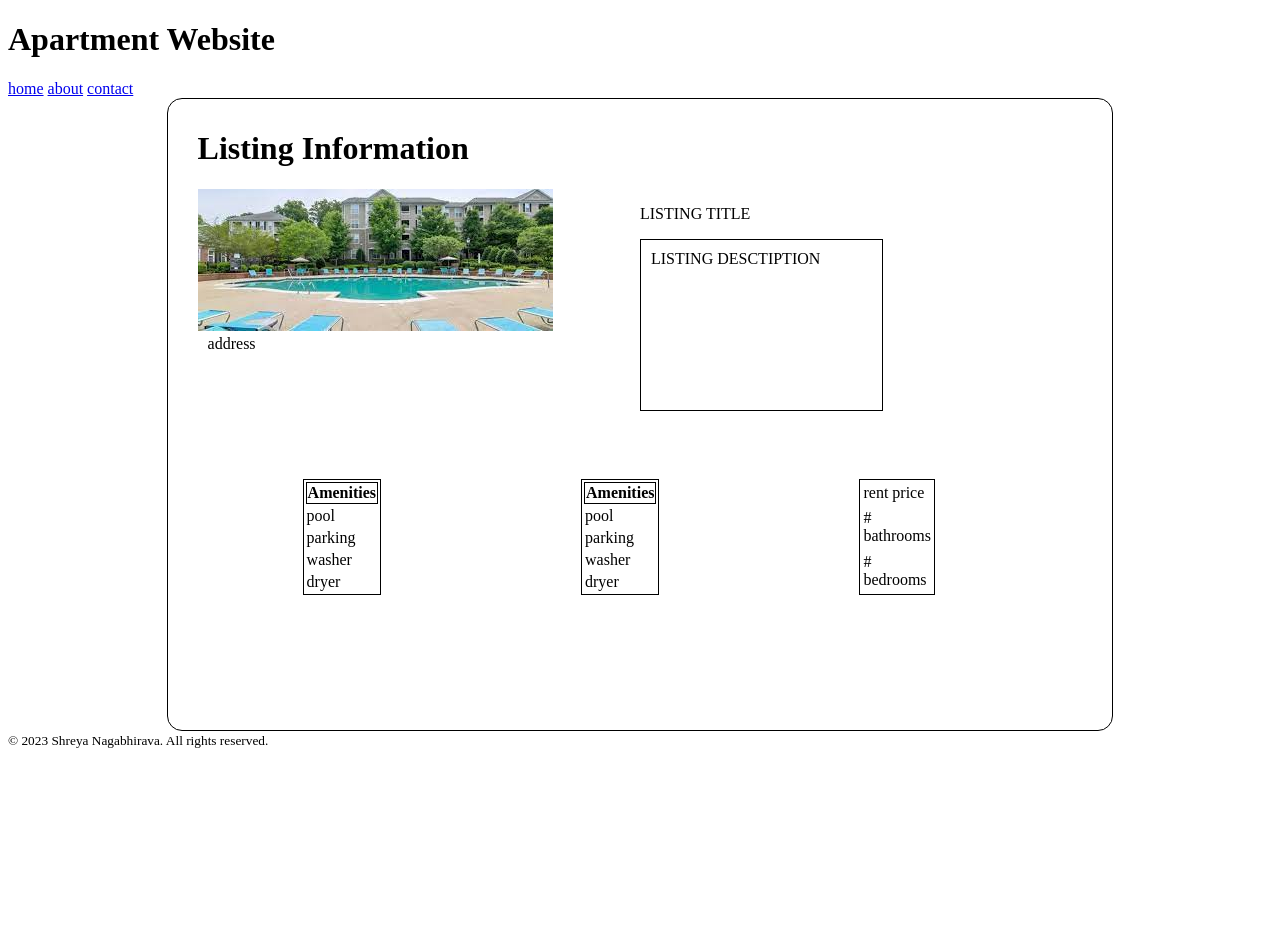
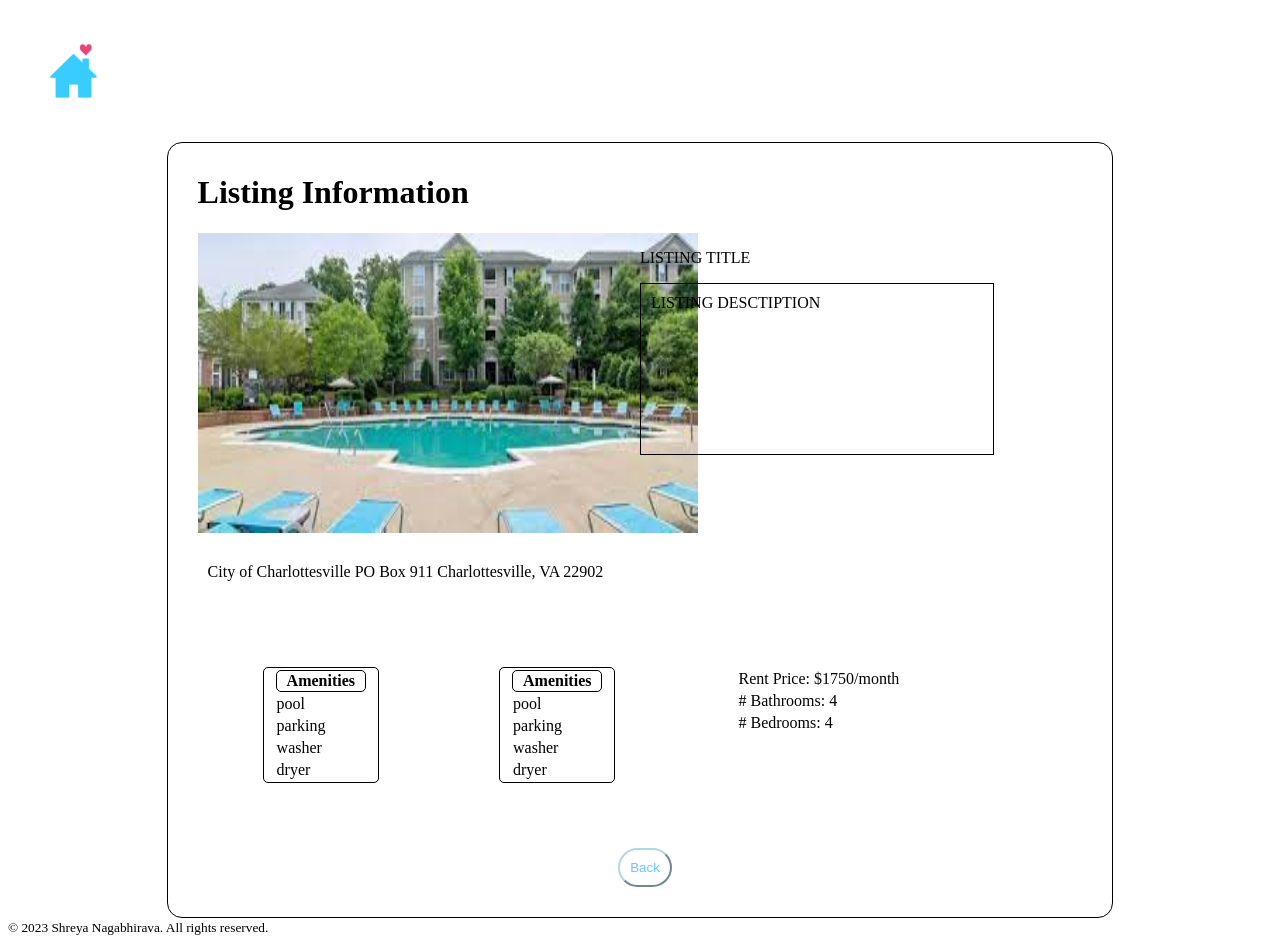
Before and after one commit to Shreya-Naga/CS4640-Project, a PHP site: page /listinfo.html in a window 1280 px wide; the page is wider, and only the part inside the window is pictured. Before the commit the page ends 748 px from the top of that part, so only its background shows below. Run offline with PHP 8.4, Linux system fonts and the light colour scheme.

Commit message:
list info

```diff
--- a/listinfo.html
+++ b/listinfo.html
@@ -15,20 +15,19 @@
         <div>
 
             <header>
-                <h1>Apartment Website</h1>
-                <nav>
-                    <a class="nav-item nav-link active" href="./index.html">home</a>
-                    <a class="nav-item nav-link" href="./about.html">about</a>
-                    <a class="nav-item nav-link" href="./contact.html">contact</a>
-                </nav>
+                <a href="index.html">
+                    <div class="logo">
+                        <img src="images/logo.png" alt="logo">
+                    </div>
+                </a>
             </header>
         </div>
 
         <main>
             <h1>Listing Information</h1>
 
-            <div>
-
+            <div class="modal">
+                <div class="tophalf">
                     <div class="topleft">
                         <img src="Untitled.jpg" alt="apartment">
                     </div>
@@ -37,11 +36,14 @@
                         <p>LISTING TITLE</p>
                         <p class="desc">LISTING DESCTIPTION</p>
                     </div>
+                </div>
 
-            </div>
-            <p id="addr">address</p>
+                <div class="bottomhalf">
+                    <p id="addr">City of Charlottesville
+                        PO Box 911
+                        Charlottesville, VA 22902</p>
             <div class="container">
-                <div class="b">
+                <div class="d">
                     <table class="amenities">
                         <tr>
                             <th>Amenities</th>
@@ -63,7 +65,7 @@
 
                 </div>
 
-                <div class="b">
+                <div class="d">
                     <table class="amenities">
                         <tr>
                             <th>Amenities</th>
@@ -83,21 +85,31 @@
                     </table>
                 </div>
 
-                <div class="b" id="info">
+                <div class="d">
                     <table class="pbb">
                         <tr>
-                            <td>rent price</td>
+                            <td>Rent Price: $1750/month</td>
                         </tr>
                         <tr>
-                            <td># bathrooms</td>
+                            <td># Bathrooms: 4</td>
                         </tr>
                         <tr>
-                            <td># bedrooms</td>
+                            <td># Bedrooms: 4</td>
                         </tr>
 
                     </table>
                 </div>
             </div>
+                </div>
+
+
+            <div class="actions">
+                <a href="yourlistings.html">
+                    <button type="button">Back</button>
+                </a>
+            </div>
+            </div>
+
         </main>
 
         <div>
--- a/styles/listinfo.css
+++ b/styles/listinfo.css
@@ -3,19 +3,67 @@ div.b{
     padding: 100px;
 }
 
+div.actions{
+    text-align: center;
+    display: flex;
+    flex-direction: row;
+    justify-content: center; /* Vertically center the content */
+    align-items: center; /* Horizontally center the content (alternative) */
+}
+
+button{
+    color: rgb(104, 197, 255);
+    background-color: transparent;
+    border-radius: 20px;
+    padding: 10px;
+    margin-left: 10px;
+    border-color: lightblue;
+}
 div.topleft{
     width: 50%;
-    float:left;
+    /* float:left; */
 }
 
 div.topright{
     width: 50%;
-    float:right;
+    /* float:right; */
+}
+img {
+    width: 80px;
+    height: 80px;
+}
+.topbar {
+    background-color: lightgray;
+    color: rgb(104, 197, 255);
+}
+
+header {
+    display: flex;
+    flex-direction: row;
+    align-items: center;
+    justify-content: space-between;
+    width: 100%;
+    padding: 25px;
+}
+
+div.tophalf{
+    display: flex;
+}
+logo {
+    display: flex;
+}
+.searchbar {
+    display: flex;
+    justify-content: center;
+}
+.profile {
+    width: 60px;
+    height: 60px;
 }
 
 p.desc {
     height: 150px;
-    width: 50%;
+    width: 75%;
     overflow: auto;
     border: 1px solid black;
     padding: 10px;
@@ -25,9 +73,11 @@ p.desc {
     padding: 10px;
 }
 
-div.b#info{
-    width: 50%;
+
+div.d{
+    margin: 10px 0;
 }
+
 
 li {
     display: flex;
@@ -43,6 +93,12 @@ li {
 
 }
 
+div.topleft > img {
+    width: 500px;
+    height: 300px;
+}
+
+
 main {
     width: 70%;
     margin: auto;
@@ -55,6 +111,9 @@ main {
 
 }
 
+div.d{
+    margin:60px;
+}
 
 div.container {
     display: flex;
@@ -65,7 +124,13 @@ div.container {
 
 }
 
-table.amenities, th, .pbb {
+table.pbb > tr{
+    border: 1px solid black;
+}
+table.amenities, th{
     border: 1px solid black;
     width: 100%;
+    border-radius: 5px;
+    padding-left: 10px;
+    padding-right: 10px;
 }
```
Also changed, not shown: styles/yourlistings.css (+3 -10 lines), yourlistings.html (+9 -0 lines). Lines whose indentation alone changed are shown as unchanged.
